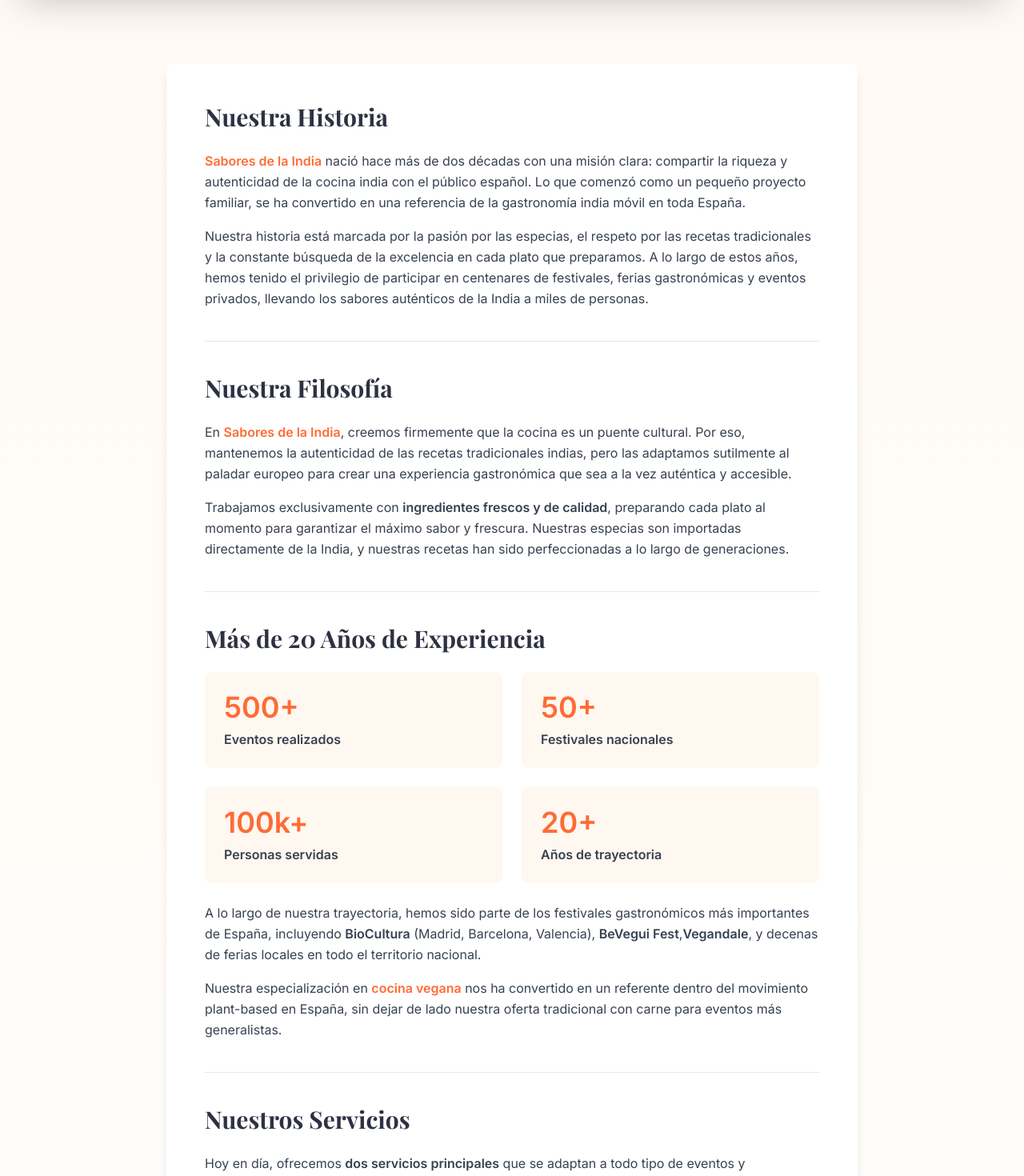
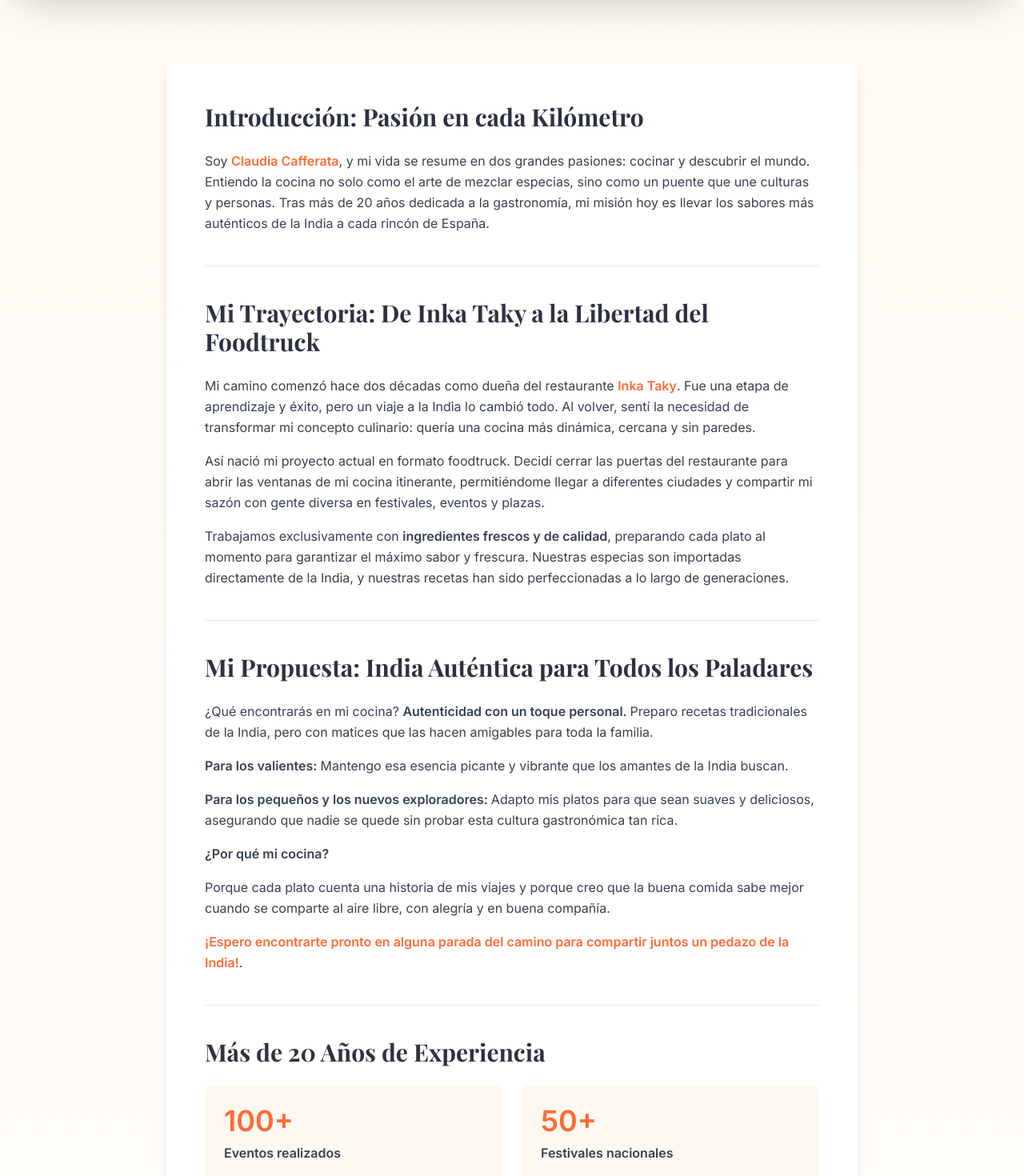
Before and after one commit to Gcaffe/indian-food-website, a React (Vite) app: page /sobre-nosotros in a window 1280 px wide. Shown: the part 900-2370 px from the top of the page at 80% size. Built offline with nearby package versions, Linux system fonts and the light colour scheme.

Commit message:
Actualizacion: 14/01/2026 16:16:44,41

```diff
--- a/src/pages/SobreNosotros.jsx
+++ b/src/pages/SobreNosotros.jsx
@@ -46,36 +46,30 @@
           {/* Introducción */}
           <div className="mb-10">
             <h2 className="text-3xl font-bold text-india-dark mb-6 font-display">
-              Nuestra Historia
+              Introducción: Pasión en cada Kilómetro
             </h2>
             <div className="prose prose-lg max-w-none text-gray-700 leading-relaxed space-y-4">
               <p>
-                <strong className="text-india-orange">Sabores de la India</strong> nació hace más de dos décadas
-                con una misión clara: compartir la riqueza y autenticidad de la cocina india con el público español.
-                Lo que comenzó como un pequeño proyecto familiar, se ha convertido en una referencia de la gastronomía
-                india móvil en toda España.
-              </p>
-
-              <p>
-                Nuestra historia está marcada por la pasión por las especias, el respeto por las recetas tradicionales
-                y la constante búsqueda de la excelencia en cada plato que preparamos. A lo largo de estos años,
-                hemos tenido el privilegio de participar en centenares de festivales, ferias gastronómicas y eventos
-                privados, llevando los sabores auténticos de la India a miles de personas.
+                Soy <strong className="text-india-orange">Claudia Cafferata</strong>, y mi vida se resume en dos grandes pasiones:
+                cocinar y descubrir el mundo. Entiendo la cocina no solo como el arte de mezclar especias, sino como un puente que
+                une culturas y personas. Tras más de 20 años dedicada a la gastronomía, mi misión hoy es llevar los sabores más
+                auténticos de la India a cada rincón de España.
               </p>
             </div>
           </div>
 
-          {/* Filosofía */}
+          {/* Mi Trayectoria */}
           <div className="mb-10 border-t border-gray-200 pt-10">
             <h2 className="text-3xl font-bold text-india-dark mb-6 font-display">
-              Nuestra Filosofía
+              Mi Trayectoria: De Inka Taky a la Libertad del Foodtruck
             </h2>
             <div className="prose prose-lg max-w-none text-gray-700 leading-relaxed space-y-4">
               <p>
-                En <strong className="text-india-orange">Sabores de la India</strong>, creemos firmemente que
-                la cocina es un puente cultural. Por eso, mantenemos la autenticidad de las recetas tradicionales
-                indias, pero las adaptamos sutilmente al paladar europeo para crear una experiencia gastronómica
-                que sea a la vez auténtica y accesible.
+                Mi camino comenzó hace dos décadas como dueña del restaurante <strong className="text-india-orange">Inka Taky</strong>.
+                Fue una etapa de aprendizaje y éxito, pero un viaje a la India lo cambió todo. Al volver, sentí la necesidad de transformar mi concepto culinario: quería una cocina más dinámica, cercana y sin paredes.
+              </p>
+              <p>
+                Así nació mi proyecto actual en formato foodtruck. Decidí cerrar las puertas del restaurante para abrir las ventanas de mi cocina itinerante, permitiéndome llegar a diferentes ciudades y compartir mi sazón con gente diversa en festivales, eventos y plazas.
               </p>
 
               <p>
@@ -86,14 +80,44 @@
             </div>
           </div>
 
-          {/* Experiencia */}
+          {/* Mi Propuesta */}
+          <div className="mb-10 border-t border-gray-200 pt-10">
+            <h2 className="text-3xl font-bold text-india-dark mb-6 font-display">
+              Mi Propuesta: India Auténtica para Todos los Paladares
+            </h2>
+            <div className="prose prose-lg max-w-none text-gray-700 leading-relaxed space-y-4">
+              <p>
+                ¿Qué encontrarás en mi cocina? <strong>Autenticidad con un toque personal. </strong>
+                Preparo recetas tradicionales de la India, pero con matices que las hacen amigables para toda la familia.
+              </p>
+              <p>
+                <strong>Para los valientes: </strong>
+                Mantengo esa esencia picante y vibrante que los amantes de la India buscan.
+              </p>
+              <p>
+                <strong>Para los pequeños y los nuevos exploradores: </strong>
+                Adapto mis platos para que sean suaves y deliciosos, asegurando que nadie se quede sin probar esta cultura gastronómica tan rica.
+              </p>
+              <p>
+                <strong>¿Por qué mi cocina?</strong>
+              </p>
+              <p>
+                Porque cada plato cuenta una historia de mis viajes y porque creo que la buena comida sabe mejor cuando se comparte al aire libre, con alegría y en buena compañía.
+              </p>
+              <p>
+                <strong className="text-india-orange">¡Espero encontrarte pronto en alguna parada del camino para compartir juntos un pedazo de la India!</strong>.
+              </p>
+            </div>
+          </div>
+
+
           <div className="mb-10 border-t border-gray-200 pt-10">
             <h2 className="text-3xl font-bold text-india-dark mb-6 font-display">
               Más de 20 Años de Experiencia
             </h2>
             <div className="grid md:grid-cols-2 gap-6 mb-6">
               <div className="bg-india-cream p-6 rounded-lg">
-                <div className="text-4xl font-bold text-india-orange mb-2">500+</div>
+                <div className="text-4xl font-bold text-india-orange mb-2">100+</div>
                 <p className="text-gray-700 font-semibold">Eventos realizados</p>
               </div>
               <div className="bg-india-cream p-6 rounded-lg">
```
